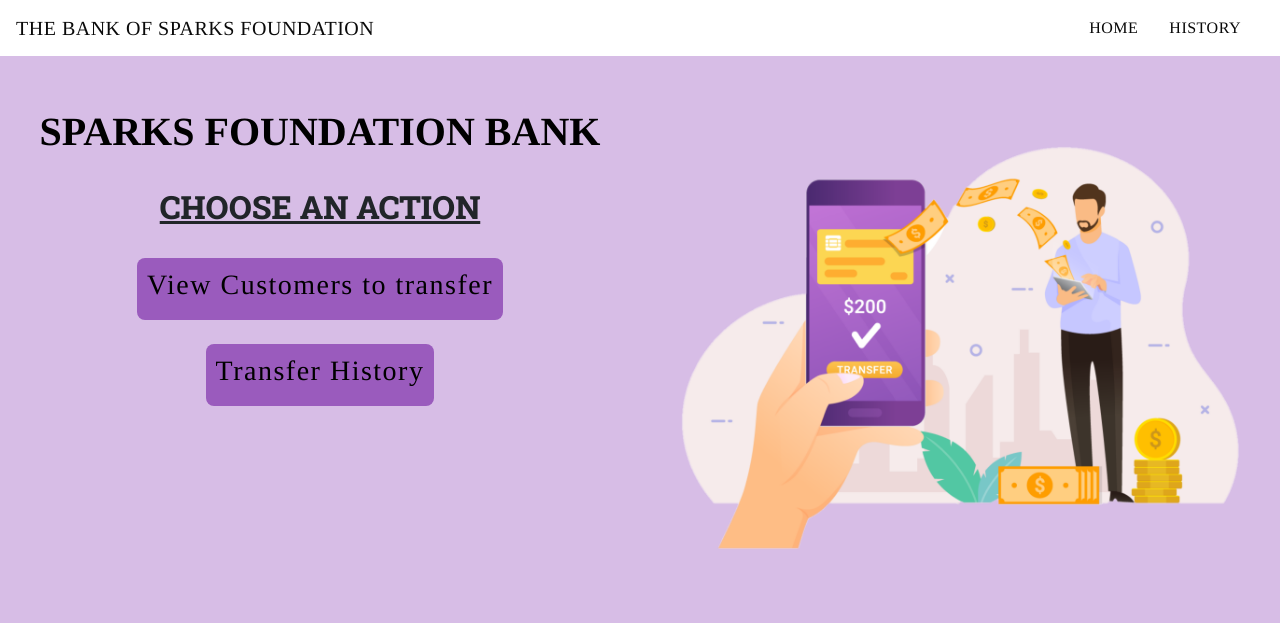
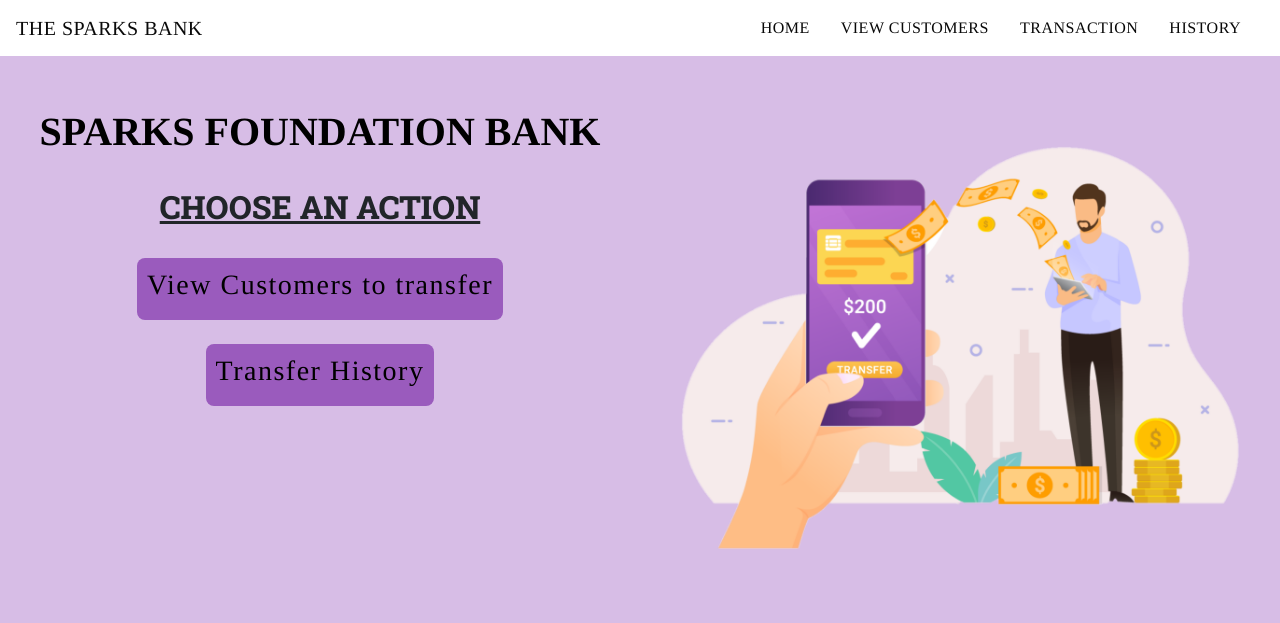
Before and after one commit to Sherin-Sneha/Basic-Banking-System, a PHP site: page /index.php in a window 1280 px wide. Shown: the top 623 px of the page. Run offline with PHP 8.4, Linux system fonts and the light colour scheme.

Commit message:
Update navbar.php

```diff
--- a/navbar.php
+++ b/navbar.php
@@ -1,13 +1,22 @@
 <!-- navbar -->
       <nav class="navbar navbar-expand-md">
-      <a class="navbar-brand" href="index.php">THE BANK OF SPARKS FOUNDATION</a>
+      <a class="navbar-brand" href="index.php">THE SPARKS BANK</a>
       <button class="navbar-toggler" type="button" data-toggle="collapse" data-target="#collapsibleNavbar">
         <span class="navbar-toggler-icon"></span>
       </button>
       <div class="collapse navbar-collapse" id="collapsibleNavbar">
             <ul class="navbar-nav ml-auto">
+
               <li class="nav-item">
                 <a class="nav-link" href="index.php">HOME</a>
+              </li>
+
+              <li class="nav-item">
+                <a class="nav-link" href="transfermoney.php">VIEW CUSTOMERS</a>
+              </li>
+
+              <li class="nav-item">
+                <a class="nav-link" href="transfermoney.php">TRANSACTION</a>
               </li>
 
               <li class="nav-item">
```
